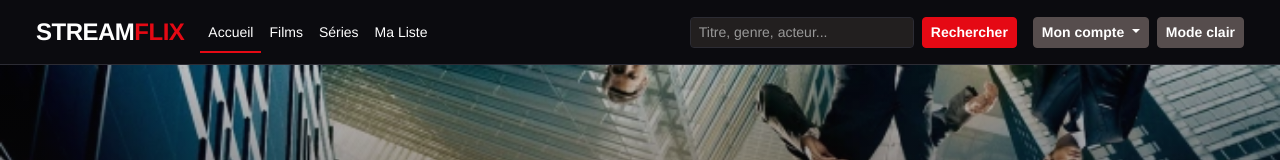
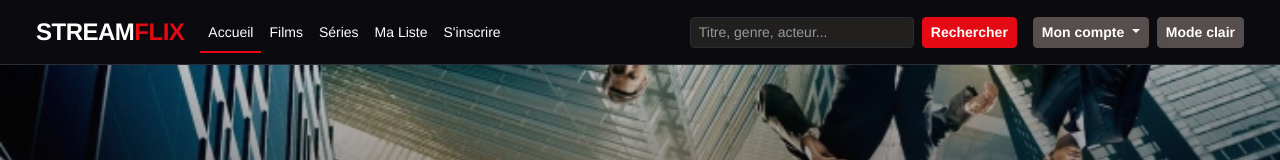
Before and after one commit to DevThomas0/Fil-Rouge-Streamflix, a website: page index.html in a window 1280 px wide. Shown: the top 160 px of the page. Drawn offline with nearby package versions, Linux system fonts and the light colour scheme.

Commit message:
feat: ajoute le lien vers le module d'inscription dans la navigation

```diff
--- a/index.html
+++ b/index.html
@@ -41,6 +41,7 @@
                         <li class="nav-item"><a class="nav-link" href="#films">Films</a></li>
                         <li class="nav-item"><a class="nav-link" href="#series">Séries</a></li>
                         <li class="nav-item"><a class="nav-link" href="#ma-liste">Ma Liste</a></li>
+                        <li class="nav-item"><a class="nav-link" href="#inscription">S'inscrire</a></li>
                     </ul>
 
                     <form class="recherche d-flex gap-2 mb-2 mb-lg-0 me-lg-3" action="#" method="get" role="search">
```
